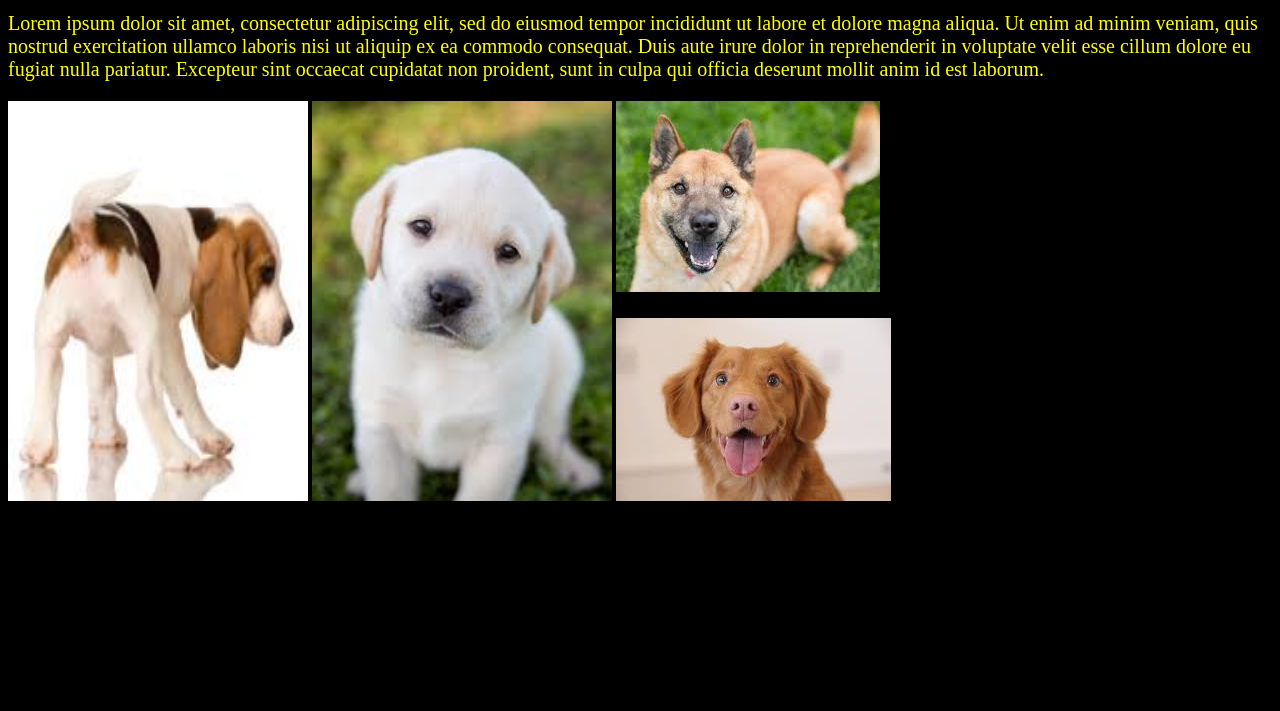
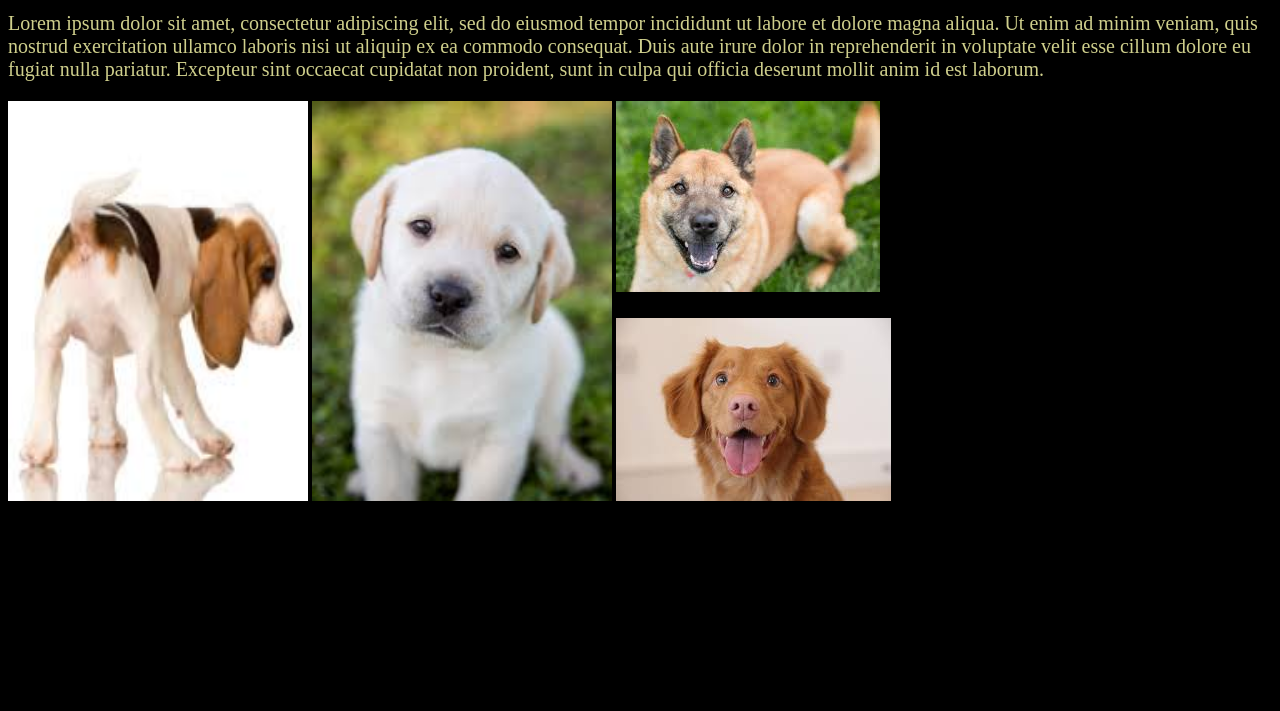
Before and after one commit to Nordcoder0101/branching-and-merging, a plain HTML site: page index.html in a window 1280 px wide. Shown: the part 89-800 px from the top of the page. Drawn offline with Linux system fonts and the light colour scheme.

Commit message:
with styling and new branch

```diff
--- a/style.css
+++ b/style.css
@@ -13,7 +13,7 @@ body{
 
 .content{
   font-size: 20px;
-  color: yellow;
+  color: rgb(207, 207, 140);
 }
 
 .dog1{
```
